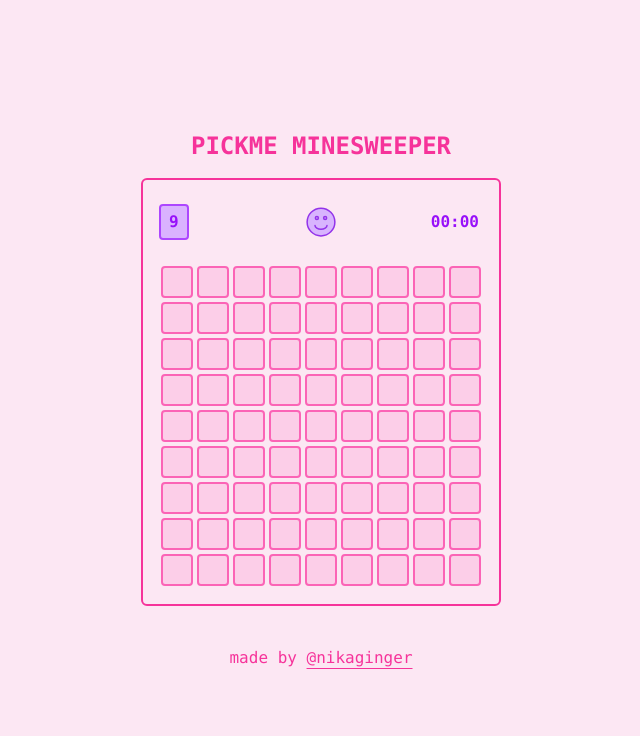
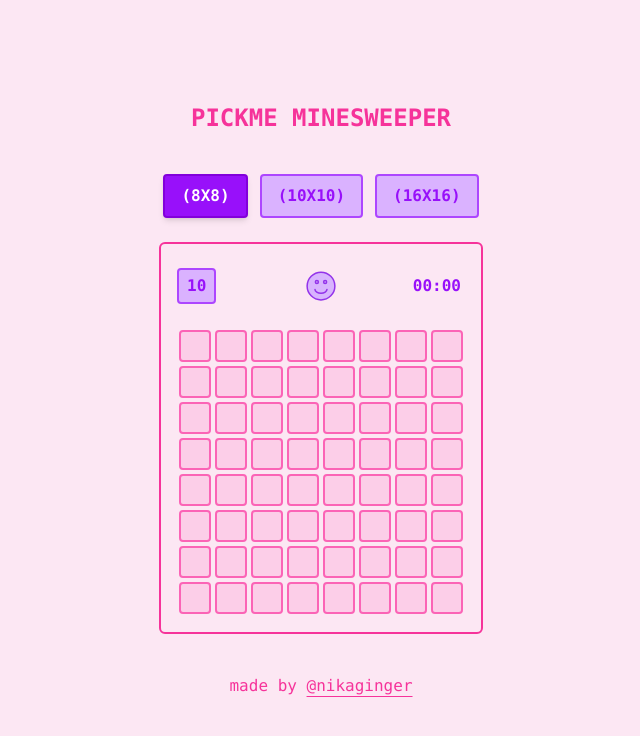
Before and after one commit to brenevaveronika/yoursweeper, a Vue app: page / in a window 1280 px wide. Shown: the top 736 px of the page, without its empty margins (319-959 px from the left). Built offline with nearby package versions, Linux system fonts and the light colour scheme.

Commit message:
Levels added!

```diff
--- a/src/App.vue
+++ b/src/App.vue
@@ -3,6 +3,8 @@
   import GameField from './components/GameField.vue';
   import { useGameStore } from './stores/useGameStore.ts';
   import { onMounted } from 'vue';
+  import LevelBadge from './components/LevelBadge.vue';
+  import LevelSelector from './components/LevelSelector.vue';
   const game = useGameStore();
 
   onMounted(() => {
@@ -11,8 +13,10 @@
 </script>
 
 <template>
-  <main class="bg-pink-100 min-h-dvh p-10 flex flex-col justify-center items-center font-mono">
-    <h1 class="text-2xl font-bold uppercase text-pink-500 mb-4">Pickme Minesweeper</h1>
+  <main class="bg-pink-100 min-h-dvh p-10 flex justify-center font-mono">
+    <div class="game-interface flex flex-col justify-center items-center">
+      <h1 class="text-2xl font-bold uppercase text-pink-500 mb-10">Pickme Minesweeper</h1>
+      <LevelSelector />
       <div class="game border md:border-2 border-pink-500 rounded-md p-4">
         <GameHeader />
         <GameField />
@@ -26,7 +30,8 @@
           >@nikaginger</a
         >
       </p>
+    </div>
   </main>
 </template>
 
-<style scoped></style>
+<style></style>
--- a/src/components/GameField.vue
+++ b/src/components/GameField.vue
@@ -1,5 +1,5 @@
 <script setup>
-  import Cell from './Cell.vue';
+  import GameCell from './GameCell.vue';
   import { useGameStore } from '../stores/useGameStore.ts';
   import { onMounted } from 'vue';
 
@@ -14,7 +14,7 @@
 
 <template v-if="game.field.length > 0">
   <div v-for="(row, x) in game.field" :key="`row-${x}`" class="flex">
-    <Cell
+    <GameCell
       v-for="(cell, y) in row"
       :key="`cell-${x}-${y}`"
       :x="x"
--- /dev/null
+++ b/src/components/LevelBadge.vue
@@ -0,0 +1,20 @@
+<script setup lang="ts">
+  interface Props {
+    message: string;
+    isActive?: boolean;
+  }
+
+  const props = defineProps<Props>();
+</script>
+
+<template>
+  <button
+    class="badge uppercase w-fit px-4 py-2 rounded-sm border-2 font-bold font-mono hover:scale-105 active:scale-95 transition-all duration-200 cursor-pointer select-none"
+    :class="{
+      'bg-purple-300 border-purple-500 text-purple-600': !isActive,
+      'bg-purple-600 border-purple-700 text-white shadow-md': isActive
+    }"
+  >
+    {{ message }}
+  </button>
+</template>
--- /dev/null
+++ b/src/components/LevelSelector.vue
@@ -0,0 +1,26 @@
+<script setup lang="ts">
+  import { useGameStore } from '../stores/useGameStore';
+  import LevelBadge from './LevelBadge.vue';
+
+  const game = useGameStore();
+
+  const levels = [
+    { id: 'beginner', label: '', mines: 10, size: '8x8' },
+    { id: 'intermediate', label: '', mines: 15, size: '10x10' },
+    { id: 'expert', label: '', mines: 40, size: '16x16' }
+  ];
+</script>
+
+<template>
+  <div class="level-selector flex flex-wrap gap-3 justify-center mb-6 w-full">
+    <LevelBadge
+      v-for="level in levels"
+      :key="level.id"
+      :message="`${level.label} (${level.size})`"
+      :isActive="game.currentLevel === level.id"
+      @click="game.setLevel(level.id)"
+    />
+  </div>
+</template>
+
+<style scoped></style>
--- a/src/stores/useGameStore.ts
+++ b/src/stores/useGameStore.ts
@@ -7,19 +7,27 @@ interface Cell {
   value: number | null;
 }
 
+type GameLevel = 'beginner' | 'intermediate' | 'expert';
+const LEVEL_SETTINGS = {
+  beginner: { rows: 8, cols: 8, mines: 10 },
+  intermediate: { rows: 10, cols: 10, mines: 15 },
+  expert: { rows: 16, cols: 16, mines: 40 }
+};
+
 export const useGameStore = defineStore('game', () => {
   // константы туть
-  const ROWS = 9;
-  const COLS = 9;
-  const TOTAL_MINES = 9;
+  const rows = ref(LEVEL_SETTINGS.beginner.rows);
+  const cols = ref(LEVEL_SETTINGS.beginner.cols);
+  const totalMines = ref(LEVEL_SETTINGS.beginner.mines);
 
   // states
   const field = ref<Cell[][]>([]);
   const gameState = ref<'idle' | 'playing' | 'win' | 'lose'>('idle');
-  const minesCount = ref(TOTAL_MINES);
+  const minesCount = ref(10);
   const flagsCount = ref(0);
   const timeElapsed = ref(0);
   const timerInterval = ref<NodeJS.Timeout | null>(null);
+  const currentLevel = ref<GameLevel>('beginner');
 
   // getters
   const remainingMines = computed(() => {
@@ -38,9 +46,9 @@ export const useGameStore = defineStore('game', () => {
     if (field.value.length > 0) return;
 
     const newField = [];
-    for (let i = 0; i < 9; i++) {
+    for (let i = 0; i < rows.value; i++) {
       newField.push([]);
-      for (let j = 0; j < 9; j++) {
+      for (let j = 0; j < cols.value; j++) {
         newField[i].push({
           state: 'hidden',
           value: null
@@ -53,17 +61,17 @@ export const useGameStore = defineStore('game', () => {
   function generateField(): Cell[][] {
     const newField: Cell[][] = [];
 
-    for (let i = 0; i < ROWS; i++) {
+    for (let i = 0; i < rows.value; i++) {
       newField.push([]);
-      for (let j = 0; j < COLS; j++) {
+      for (let j = 0; j < cols.value; j++) {
         newField[i].push({ state: 'hidden', value: null });
       }
     }
 
     let minesPlaced = 0;
-    while (minesPlaced < TOTAL_MINES) {
-      const x = Math.floor(Math.random() * ROWS);
-      const y = Math.floor(Math.random() * COLS);
+    while (minesPlaced < totalMines) {
+      const x = Math.floor(Math.random() * rows.value);
+      const y = Math.floor(Math.random() * cols.value);
 
       if (newField[x][y].value !== -1) {
         newField[x][y].value = -1;
@@ -71,8 +79,8 @@ export const useGameStore = defineStore('game', () => {
       }
     }
 
-    for (let x = 0; x < ROWS; x++) {
-      for (let y = 0; y < COLS; y++) {
+    for (let x = 0; x < rows.value; x++) {
+      for (let y = 0; y < cols.value; y++) {
         if (newField[x][y].value !== -1) {
           newField[x][y].value = countNeighbours(x, y, newField);
         }
@@ -89,12 +97,22 @@ export const useGameStore = defineStore('game', () => {
         if (dx === 0 && dy === 0) continue;
         const nx = x + dx;
         const ny = y + dy;
-        if (nx >= 0 && nx < ROWS && ny >= 0 && ny < COLS) {
+        if (nx >= 0 && nx < rows.value && ny >= 0 && ny < cols.value) {
           if (field[nx][ny].value === -1) count++;
         }
       }
     }
     return count;
+  }
+
+  function setLevel(level: GameLevel) {
+    currentLevel.value = level;
+    const settings = LEVEL_SETTINGS[level];
+    rows.value = settings.rows;
+    cols.value = settings.cols;
+    totalMines.value = settings.mines;
+    minesCount.value = settings.mines;
+    resetGame();
   }
 
   function startGame(firstClickX: number, firstClickY: number) {
@@ -147,7 +165,7 @@ export const useGameStore = defineStore('game', () => {
       const nx = x + dx;
       const ny = y + dy;
 
-      if (nx >= 0 && nx < ROWS && ny >= 0 && ny < COLS) {
+      if (nx >= 0 && nx < rows && ny >= 0 && ny < cols) {
         if (field.value[nx][ny].state === 'hidden') {
           field.value[nx][ny].state = 'revealed';
 
@@ -176,8 +194,8 @@ export const useGameStore = defineStore('game', () => {
   }
 
   function revealAllMines() {
-    for (let x = 0; x < ROWS; x++) {
-      for (let y = 0; y < COLS; y++) {
+    for (let x = 0; x < rows; x++) {
+      for (let y = 0; y < cols; y++) {
         if (field.value[x][y].value === -1) {
           field.value[x][y].state = 'revealed';
         }
@@ -212,8 +230,8 @@ export const useGameStore = defineStore('game', () => {
     let allNonMinesRevealed = true;
     let allMinesFlagged = true;
 
-    for (let x = 0; x < ROWS; x++) {
-      for (let y = 0; y < COLS; y++) {
+    for (let x = 0; x < rows; x++) {
+      for (let y = 0; y < cols; y++) {
         const cell = field.value[x][y];
 
         if (cell.value !== -1 && cell.state !== 'revealed') {
@@ -248,11 +266,16 @@ export const useGameStore = defineStore('game', () => {
     timeElapsed,
     remainingMines,
     formattedTime,
+    currentLevel,
+    rows,
+    cols,
+    totalMines,
     initField,
     generateField,
     openCell,
     toggleCellMark,
     resetGame,
-    startGame
+    startGame,
+    setLevel
   };
 });
```
Also changed, not shown: src/components/GameCell.vue (renamed from src/components/Cell.vue). Lines whose indentation alone changed are shown as unchanged.
